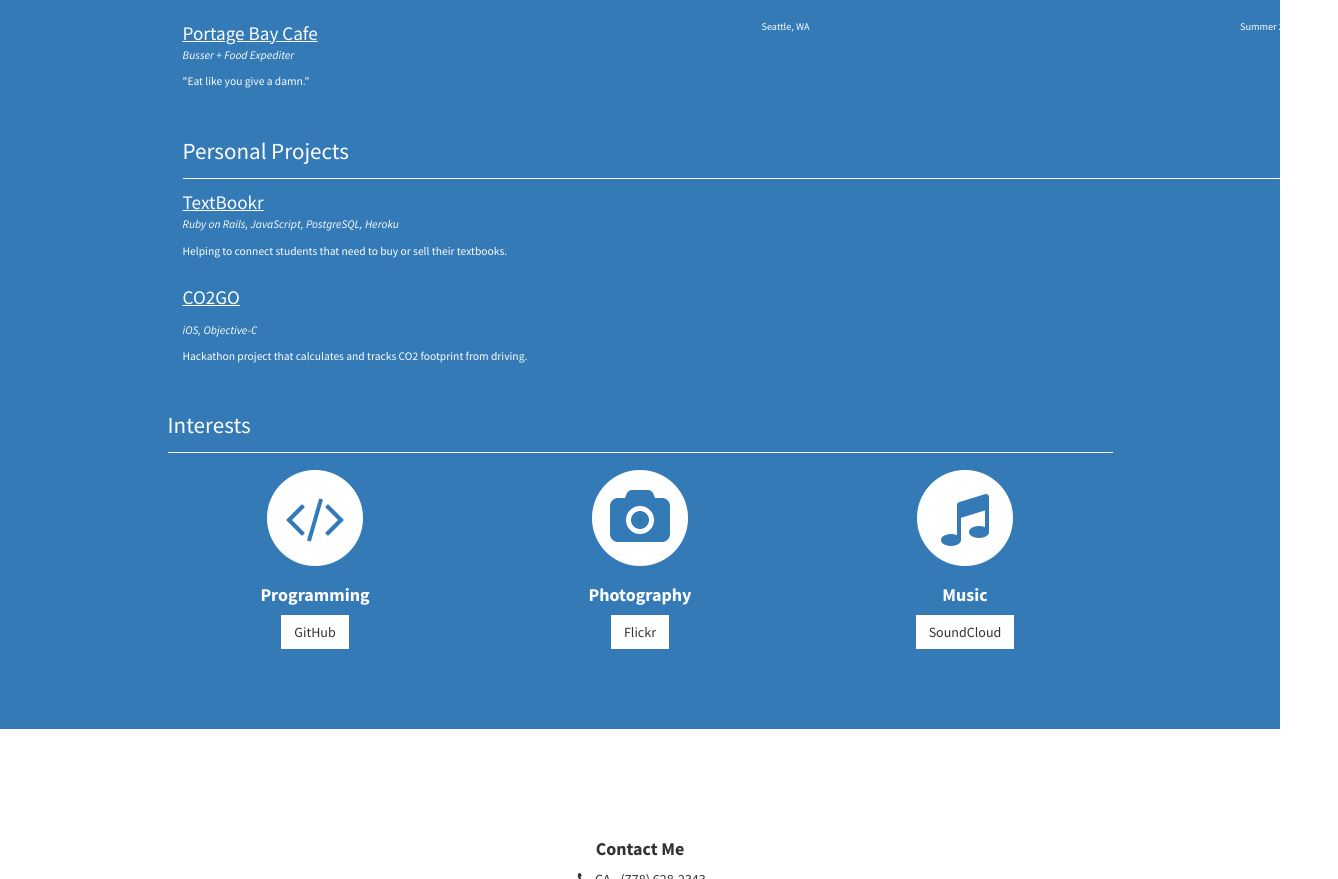
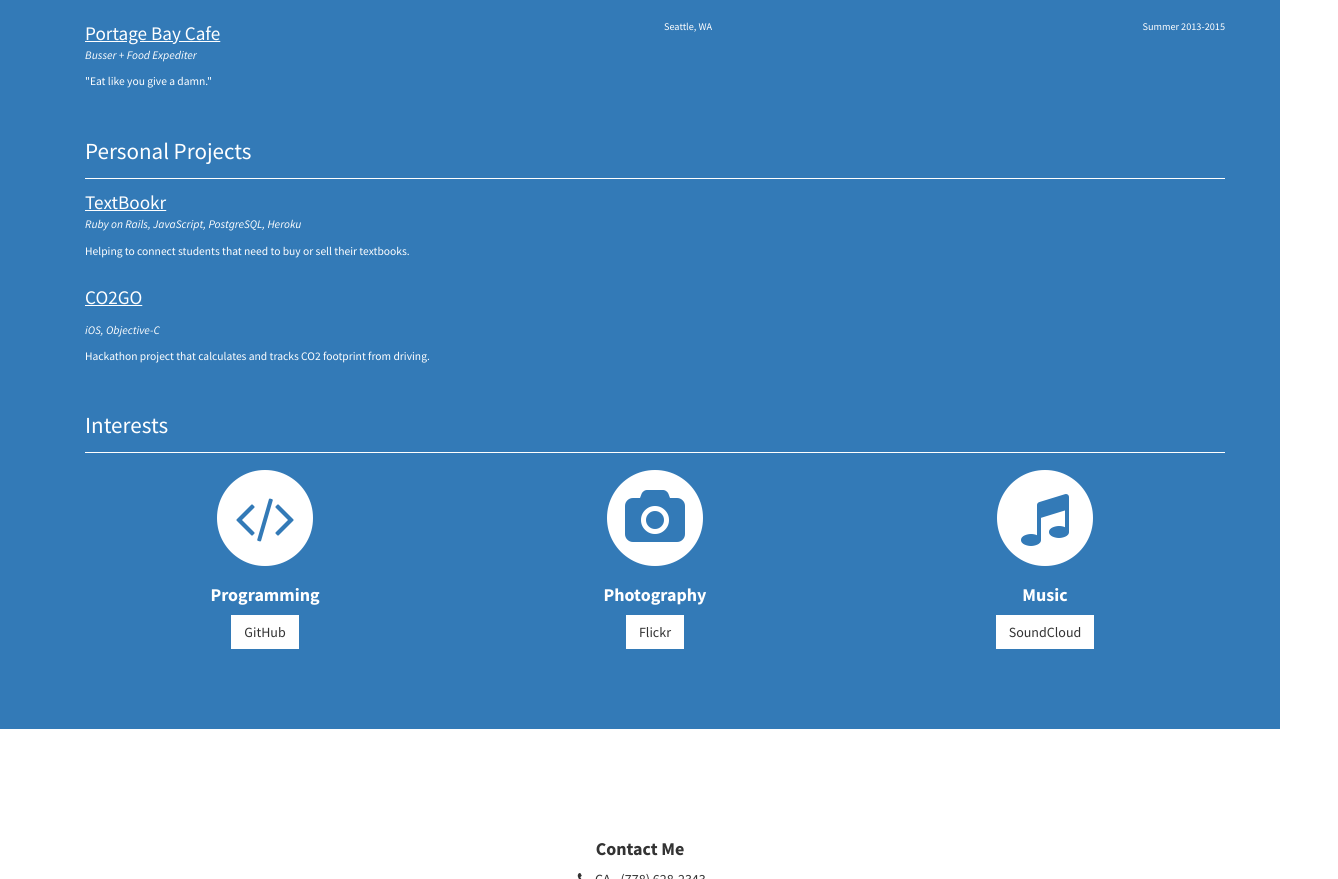
Before and after one commit to blasian/blasian.github.io, a plain HTML site: page index.html in a window 1280 px wide. Shown: the part 1540-2419 px from the top of the page, 1338 px wide, since content can reach past the window. Drawn offline with Linux system fonts and the light colour scheme; some packages are replaced by stand-ins of ours.

Commit message:
formatting of CV

```diff
--- a/css/cv.css
+++ b/css/cv.css
@@ -6,10 +6,6 @@
 /** Main styles
 --------------------------------------------- **/
 
-html {
-	font-size: 80%;
-}
-
 section.cv {
 	margin-top: 20px;
 }
@@ -17,10 +13,6 @@ section.cv {
 .name a {
 	color: white;
 	text-decoration: underline;
-}
-
-html {
-	width: 100%;
 }
 
 .divider {
--- a/css/stylish-portfolio.css
+++ b/css/stylish-portfolio.css
@@ -9,6 +9,10 @@
 html,body {
     width: 100%;
     height: 100%;
+}
+
+html {
+    font-size: 80%;
 }
 
 body {
@@ -95,6 +99,7 @@ hr.small {
 
 #map {
     height: 100%;
+    width: 100%
 }
 
 .nav-justified {
--- a/index.html
+++ b/index.html
@@ -2,9 +2,9 @@
 <html lang="en">
 
 <head>
-    <meta charset="utf-8">
     <meta http-equiv="X-UA-Compatible" content="IE=edge">
     <meta name="viewport" content="width=device-width, initial-scale=1">
+    <meta http-equiv="content-type" content="text/html; charset=UTF-8"/>
     <meta name="description" content="Online Portfolio">
     <meta name="author" content="Michael Spearman">
 
@@ -21,12 +21,6 @@
     <link href="font-awesome/css/font-awesome.min.css" rel="stylesheet" type="text/css">
     <link href="http://fonts.googleapis.com/css?family=Source+Sans+Pro:300,400,700,300italic,400italic,700italic" rel="stylesheet" type="text/css">
 
-    <!-- HTML5 Shim and Respond.js IE8 support of HTML5 elements and media queries -->
-    <!-- WARNING: Respond.js doesn't work if you view the page via file:// -->
-    <!--[if lt IE 9]>
-        <script src="https://oss.maxcdn.com/libs/html5shiv/3.7.0/html5shiv.js"></script>
-        <script src="https://oss.maxcdn.com/libs/respond.js/1.4.2/respond.min.js"></script>
-    <![endif]-->
 
 </head>
 
@@ -114,7 +108,7 @@
     <section id="services" class="services bg-primary">
         <div class="container">
             <div class="row text-center">
-                <div class="col-lg-10 col-lg-offset-1">
+                <div class="col-lg-12">
                     <h2>Curricula Vitae</h2>
 
                     <section class="cv education">
@@ -206,6 +200,7 @@
                     </section>
 
                     <section class="cv interests">
+                        <div class="container">
                             <div class="divider">
                                 <p>Interests</p>
                             </div>
@@ -250,6 +245,7 @@
                                             </a>
                                         </h4>
                                         <a href="https://soundcloud.com/blzn" class="btn btn-light">SoundCloud</a>
+                                    </div>
                                 </div>
                             </div>
                         </div>
```
Lines whose indentation alone changed are shown as unchanged.
